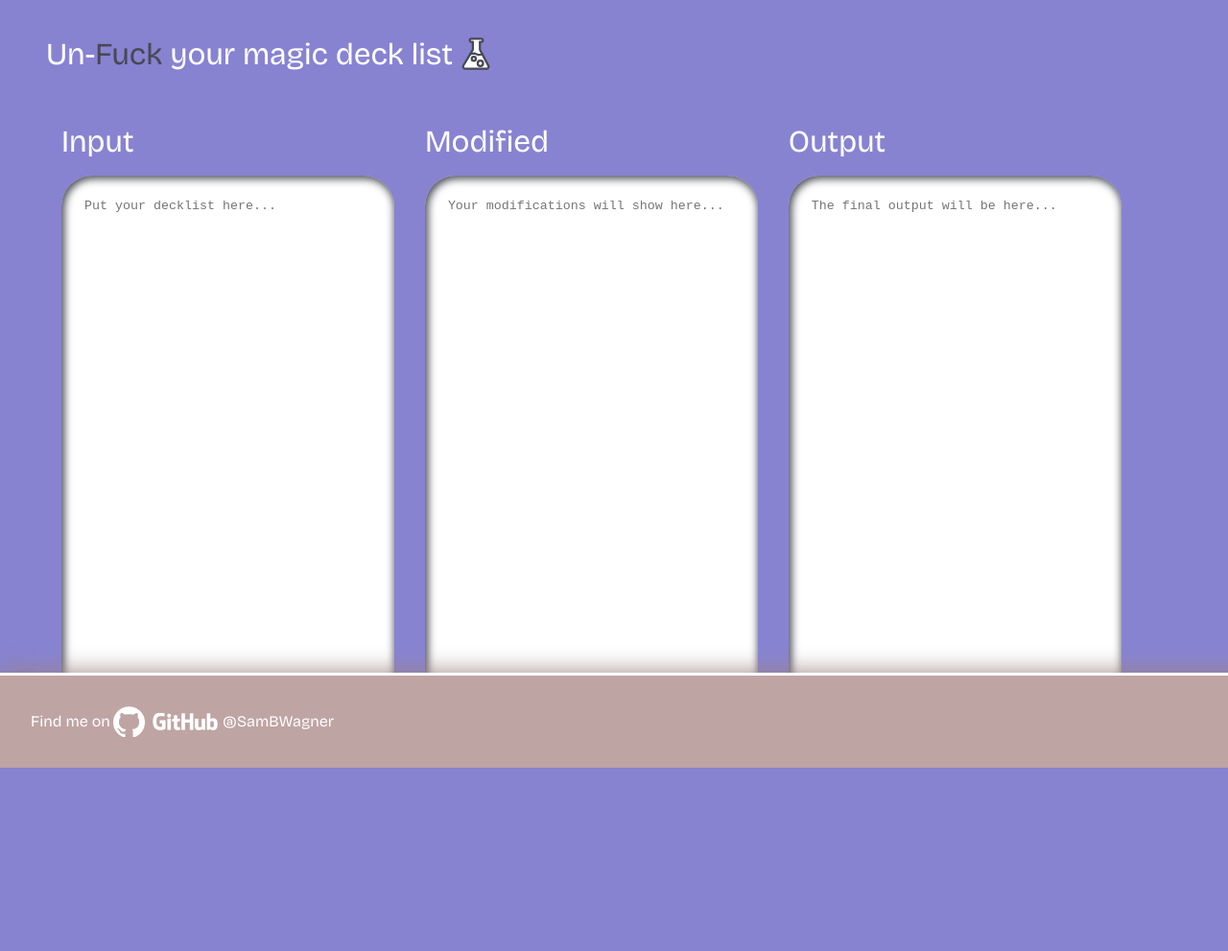
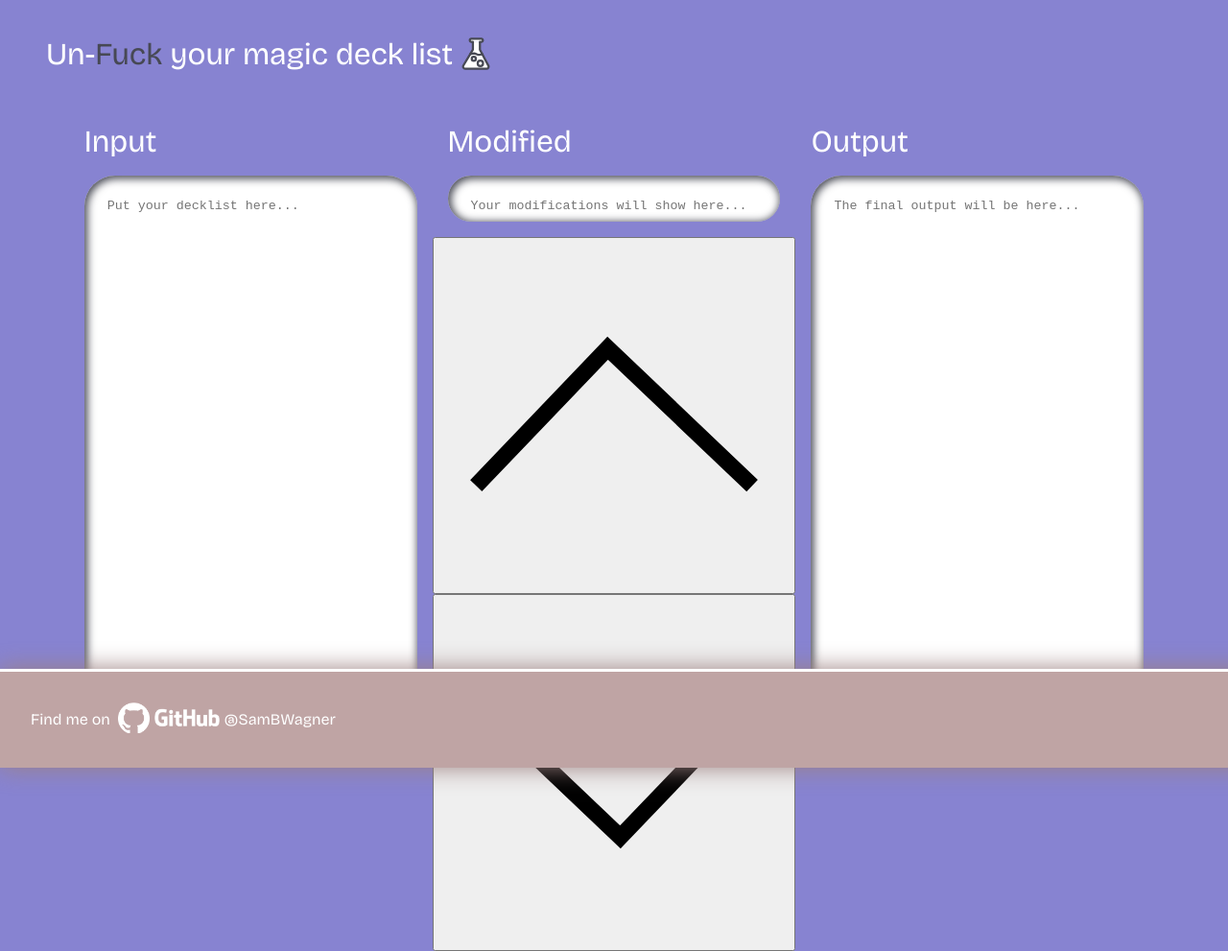
Before and after one commit to SamBWagner/squeaky-deck, a plain HTML site: page index.html in a window 1280 px wide. Shown: the top 991 px of the page at 96% size. Before the commit the page ends 800 px from the top, so only its background shows below. Drawn offline with nearby package versions, Linux system fonts and the light colour scheme; a web font is replaced by a local one.

Commit message:
Fix styling & add js

```diff
--- a/index.html
+++ b/index.html
@@ -5,6 +5,8 @@
         <meta charset="UTF-8">
         <meta name="viewport" content="width=device-width, initial-scale=1">
         <link href="./styles/style.css" rel="stylesheet">
+
+
         <link rel="preconnect" href="https://fonts.googleapis.com">
         <link rel="preconnect" href="https://fonts.gstatic.com" crossorigin>
         <link href="https://fonts.googleapis.com/css2?family=Bricolage+Grotesque:opsz@10..48&family=Poppins:ital,wght@0,100;0,200;0,300;0,400;0,500;0,600;0,700;0,800;0,900;1,100;1,200;1,300;1,400;1,500;1,600;1,700;1,800;1,900&family=Recursive:wght@300;400;500;600;700;800;900;1000&display=swap" rel="stylesheet">
@@ -23,6 +25,8 @@
                 <div class="input-wrapper">
                     <label for="modified">Modified</label>
                     <textarea placeholder="Your modifications will show here..." wrap="hard" id="modified"></textarea>
+                    <button type="button" onclick="cutBottomLine()"><img src="images/up.svg" alt="cut the bottom line"></button>
+                    <button type="button" onclick="cutTopLine()"><img src="images/down.svg" alt="cut the top line"></button>
                 </div>
                 <div class="input-wrapper">
                     <label for="output">Output</label>
@@ -35,4 +39,6 @@
             <a href="https://www.github.com/SamBWagner">Find me on <img src="./images/github-mark-white.png" alt="GitHub"> <img src="./images/GitHub_Logo_White.png" alt="GitHub Logo"> @SamBWagner</a>
         </footer>
     </body>
+
+    <script src="javascript/index.js"></script>
 </html>
--- /dev/null
+++ b/javascript/index.js
@@ -0,0 +1,11 @@
+function cutBottomLine() {
+    let modifyingWindow = document.getElementById("modified").Value;
+
+    console.log("${modifyingWindow}");
+}
+
+function cutTopLine() {
+    let modifyingWindow = document.getElementById("modified").Value;
+
+    console.log("${modifyingWindow}");
+}
--- a/styles/style.css
+++ b/styles/style.css
@@ -56,6 +56,7 @@ main {
 
 main form {
     display: flex;
+    justify-content: center;
     height: 100%;
     width: 100%;
 }
@@ -101,6 +102,7 @@ main form textarea::-webkit-scrollbar {
 }
 
 
+
 a {
     color: white;
     text-decoration: none;
@@ -124,7 +126,11 @@ footer {
 
 footer img {
     height: 2rem;
-    padding-left: 0.2rem;
+    padding-bottom: 4px;
+}
+
+footer img:first-child {
+    padding-left: 0.5rem;
 }
 
 footer a {
```
Also changed, not shown: images/down.svg (added), images/up.svg (added).
